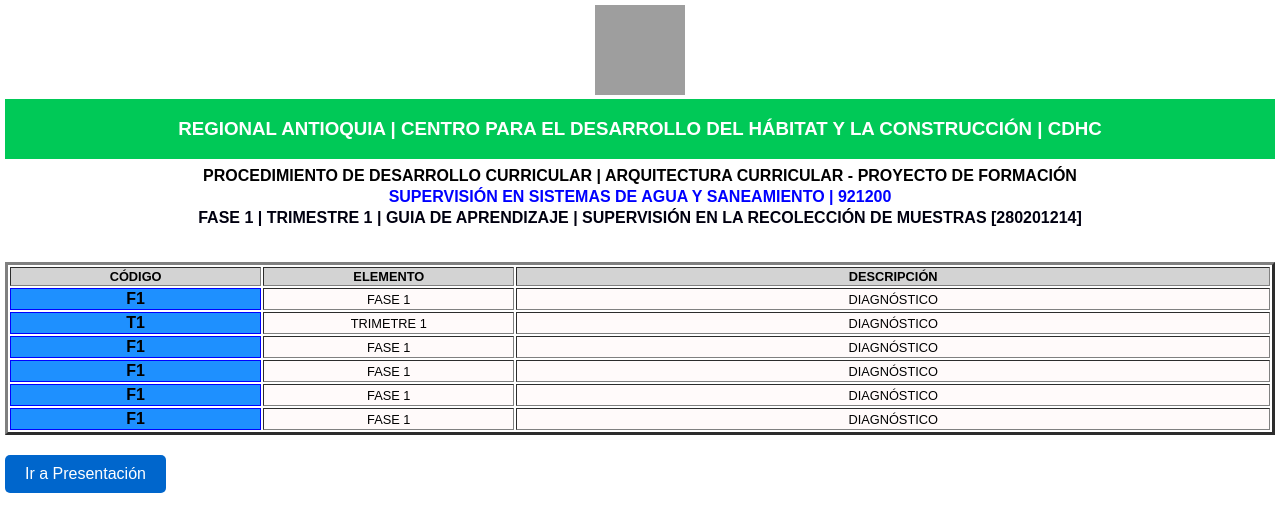
After one commit to DiegoFOsorio860/Arquitectura, a Flask app: page /T1_RecoleccionMuestras in a window 1280 px wide. The commit adds this page. Shown: the top 532 px of the page. Run offline with Flask 3, Linux system fonts and the light colour scheme; parts of the project's set-up code (start-up, migrations or seed data) failed here and were passed over; grey boxes are pictures that could not be loaded.

Commit message:
Actualizando detalles

```diff
--- a/app.py
+++ b/app.py
@@ -11,8 +11,11 @@ from email.mime.text import MIMEText
 
 app = Flask(__name__)
 
-# Cargar datos desde el archivo Excel
-datos = pd.read_excel('02122023 Arquitectura Curricular - Proyecto de Formación.xlsx', sheet_name='TIME')
+# Cargar datos_TIME desde el archivo Excel
+datos_TIME = pd.read_excel('02122023 Arquitectura Curricular - Proyecto de Formación.xlsx', sheet_name='TIME')
+# Cargar datos_TIME desde el archivo Excel
+datos_ARQUITECTURA = pd.read_excel('02122023 Arquitectura Curricular - Proyecto de Formación.xlsx', sheet_name='ARQUITECTURA')
+
 
 @app.route('/')
 def header():
@@ -31,31 +34,31 @@ def mostrar_estructura():
     with open('templates/estructura.html', 'r') as estructura_file:
         estructura_html = estructura_file.read()
 
-    # Suponiendo que 'datos' es un DataFrame que contiene la información necesaria
-    valor1 = datos.iloc[245,2]  # Reemplaza con los índices correspondientes
-    valor2 = datos.iloc[245,3]  # Reemplaza con los índices correspondientes
-    valor2 = round(valor2, 2)*100  # Redondear a 2 decimales
-    valor3 = datos.iloc[245,4]  # Reemplaza con los índices correspondientes
-    valor4 = datos.iloc[245,5]  # Reemplaza con los índices correspondientes
-    valor4 = round(valor4, 2)*100  # Redondear a 2 decimales
-    valor5 = datos.iloc[245,6]  # Reemplaza con los índices correspondientes
-    valor6 = datos.iloc[194,2]  # Reemplaza con los índices correspondientes
-    valor7 = datos.iloc[194,3]  # Reemplaza con los índices correspondientes
-    valor7 = round(valor7,2)*100
-    valor8 = datos.iloc[194,4]  # Reemplaza con los índices correspondientes
-    valor9 = datos.iloc[194,5]  # Reemplaza con los índices correspondientes
-    valor9 = round(valor9,2)*100
-    valor10 = datos.iloc[223,2]  # Reemplaza con los índices correspondientes
-    valor11 = datos.iloc[223,3]  # Reemplaza con los índices correspondientes
-    valor11 = round(valor11,2)*100
-    valor12 = datos.iloc[223,4]  # Reemplaza con los índices correspondientes
-    valor13 = datos.iloc[223,5]  # Reemplaza con los índices correspondientes
-    valor13 = round(valor13,2)*100
-    # Renderizar la plantilla con los valores extraídos y el contenido de la estructuraaa
-    return render_template('estructura.html', valor1=valor1, valor2=valor2, valor3=valor3,
-                           valor4=valor4,valor5=valor5, valor6=valor6,
-                           valor7 = valor7, valor8 = valor8, valor9 = valor9,
-                           valor10 = valor10, valor11 = valor11, valor12=valor12, valor13=valor13, estructura=estructura_html)
+    # Suponiendo que 'datos_TIME' es un DataFrame que contiene la información necesaria
+    valor_TIME_T1_1 = datos_TIME.iloc[245,2]  # Reemplaza con los índices correspondientes
+    valor_TIME_T1_2 = datos_TIME.iloc[245,3]  # Reemplaza con los índices correspondientes
+    valor_TIME_T1_2 = round(valor_TIME_T1_2, 2)*100  # Redondear a 2 decimales
+    valor_TIME_T1_3 = datos_TIME.iloc[245,4]  # Reemplaza con los índices correspondientes
+    valor_TIME_T1_4 = datos_TIME.iloc[245,5]  # Reemplaza con los índices correspondientes
+    valor_TIME_T1_4 = round(valor_TIME_T1_4, 2)*100  # Redondear a 2 decimales
+    valor_TIME_T1_5 = datos_TIME.iloc[245,6]  # Reemplaza con los índices correspondientes
+    valor_TIME_T1_6 = datos_TIME.iloc[194,2]  # Reemplaza con los índices correspondientes
+    valor_TIME_T1_7 = datos_TIME.iloc[194,3]  # Reemplaza con los índices correspondientes
+    valor_TIME_T1_7 = round(valor_TIME_T1_7,2)*100
+    valor_TIME_T1_8 = datos_TIME.iloc[194,4]  # Reemplaza con los índices correspondientes
+    valor_TIME_T1_9 = datos_TIME.iloc[194,5]  # Reemplaza con los índices correspondientes
+    valor_TIME_T1_9 = round(valor_TIME_T1_9,2)*100
+    valor_TIME_T1_10 = datos_TIME.iloc[223,2]  # Reemplaza con los índices correspondientes
+    valor_TIME_T1_11 = datos_TIME.iloc[223,3]  # Reemplaza con los índices correspondientes
+    valor_TIME_T1_11 = round(valor_TIME_T1_11,2)*100
+    valor_TIME_T1_12 = datos_TIME.iloc[223,4]  # Reemplaza con los índices correspondientes
+    valor_TIME_T1_13 = datos_TIME.iloc[223,5]  # Reemplaza con los índices correspondientes
+    valor_TIME_T1_13 = round(valor_TIME_T1_13,2)*100
+    # Renderizar la plantilla con los valor_TIME_T1_es extraídos y el contenido de la estructuraaa
+    return render_template('estructura.html', valor_TIME_T1_1=valor_TIME_T1_1, valor_TIME_T1_2=valor_TIME_T1_2, valor_TIME_T1_3=valor_TIME_T1_3,
+                           valor_TIME_T1_4=valor_TIME_T1_4,valor_TIME_T1_5=valor_TIME_T1_5, valor_TIME_T1_6=valor_TIME_T1_6,
+                           valor_TIME_T1_7 = valor_TIME_T1_7, valor_TIME_T1_8 = valor_TIME_T1_8, valor_TIME_T1_9 = valor_TIME_T1_9,
+                           valor_TIME_T1_10 = valor_TIME_T1_10, valor_TIME_T1_11 = valor_TIME_T1_11, valor_TIME_T1_12=valor_TIME_T1_12, valor_TIME_T1_13=valor_TIME_T1_13, estructura=estructura_html)
 
 @app.route('/fase1')
 def fase1():
@@ -99,21 +102,77 @@ def trimestre1():
     with open('templates/trimestre1.html', 'r') as trimestre1_file:
         trimestre1_html = trimestre1_file.read()
 
-    return render_template('trimestre1.html', trimestre1=trimestre1_html)
+         # Suponiendo que 'datos_TIME' es un DataFrame que contiene la información necesaria
+    valor_TIME_T1_HIDRAULICA_1 = datos_TIME.iloc[187,2]  # Reemplaza con los índices correspondientes
+    valor_TIME_T1_HIDRAULICA_2 = datos_TIME.iloc[187,3]  # Reemplaza con los índices correspondientes
+    valor_TIME_T1_HIDRAULICA_2 = round(valor_TIME_T1_HIDRAULICA_2, 2)*100  # Redondear a 2 decimales
+    valor_TIME_T1_HIDRAULICA_3 = datos_TIME.iloc[187,4]  # Reemplaza con los índices correspondientes
+    valor_TIME_T1_HIDRAULICA_4 = datos_TIME.iloc[187,5]  # Reemplaza con los índices correspondientes
+    valor_TIME_T1_HIDRAULICA_4 = round(valor_TIME_T1_HIDRAULICA_4, 2)*100  # Redondear a 2 decimales
 
-@app.route('/recoleccion_muestras_T1')
+    # Suponiendo que 'datos_TIME' es un DataFrame que contiene la información necesaria
+    valor_TIME_T1_REC_MUESTRAS_1 = datos_TIME.iloc[188,2]  # Reemplaza con los índices correspondientes
+    valor_TIME_T1_REC_MUESTRAS_2 = datos_TIME.iloc[188,3]  # Reemplaza con los índices correspondientes
+    valor_TIME_T1_REC_MUESTRAS_2 = round(valor_TIME_T1_REC_MUESTRAS_2, 2)*100  # Redondear a 2 decimales
+    valor_TIME_T1_REC_MUESTRAS_3 = datos_TIME.iloc[188,4]  # Reemplaza con los índices correspondientes
+    valor_TIME_T1_REC_MUESTRAS_4 = datos_TIME.iloc[188,5]  # Reemplaza con los índices correspondientes
+    valor_TIME_T1_REC_MUESTRAS_4 = round(valor_TIME_T1_REC_MUESTRAS_4, 2)*100  # Redondear a 2 decimales
+
+        # Suponiendo que 'datos_TIME' es un DataFrame que contiene la información necesaria
+    valor_TIME_T1_INGLES_1 = datos_TIME.iloc[189,2]  # Reemplaza con los índices correspondientes
+    valor_TIME_T1_INGLES_2 = datos_TIME.iloc[189,3]  # Reemplaza con los índices correspondientes
+    valor_TIME_T1_INGLES_2 = round(valor_TIME_T1_INGLES_2, 2)*100  # Redondear a 2 decimales
+    valor_TIME_T1_INGLES_3 = datos_TIME.iloc[189,4]  # Reemplaza con los índices correspondientes
+    valor_TIME_T1_INGLES_4 = datos_TIME.iloc[189,5]  # Reemplaza con los índices correspondientes
+    valor_TIME_T1_INGLES_4 = round(valor_TIME_T1_INGLES_4, 2)*100  # Redondear a 2 decimales
+
+
+    return render_template('trimestre1.html',
+                            valor_TIME_T1_HIDRAULICA_1=valor_TIME_T1_HIDRAULICA_1,
+                           valor_TIME_T1_HIDRAULICA_2= valor_TIME_T1_HIDRAULICA_2,
+                           valor_TIME_T1_HIDRAULICA_3= valor_TIME_T1_HIDRAULICA_3,
+                           valor_TIME_T1_HIDRAULICA_4= valor_TIME_T1_HIDRAULICA_4,
+
+                           valor_TIME_T1_REC_MUESTRAS_1=valor_TIME_T1_REC_MUESTRAS_1,
+                           valor_TIME_T1_REC_MUESTRAS_2= valor_TIME_T1_REC_MUESTRAS_2,
+                           valor_TIME_T1_REC_MUESTRAS_3= valor_TIME_T1_REC_MUESTRAS_3,
+                           valor_TIME_T1_REC_MUESTRAS_4= valor_TIME_T1_REC_MUESTRAS_4,
+
+                           valor_TIME_T1_INGLES_1= valor_TIME_T1_INGLES_1,
+                           valor_TIME_T1_INGLES_2= valor_TIME_T1_INGLES_2,
+                           valor_TIME_T1_INGLES_3= valor_TIME_T1_INGLES_3,
+                           valor_TIME_T1_INGLES_4= valor_TIME_T1_INGLES_4,
+                           trimestre1=trimestre1_html)
+
+@app.route('/T1_RecoleccionMuestras')
 def recoleccion_muestras_T1():
     """
     Muestra la información correspondiente a la fase 3.
-    Lee el contenido de recoleccion_muestras_T1.html y lo renderiza en la plantilla 'recoleccion_muestras_T1.html'.
+    Lee el contenido de T1_RecoleccionMuestras.html y lo renderiza en la plantilla 'T1_RecoleccionMuestras.html'.
     """
-    with open('templates/recoleccion_muestras_T1.html', 'r') as recoleccion_muestras_T1_file:
-        recoleccion_muestras_T1_html = recoleccion_muestras_T1_file.read()
+    with open('templates/T1_RecoleccionMuestras.html', 'r') as T1_RecoleccionMuestras_file:
+        T1_RecoleccionMuestras_html = T1_RecoleccionMuestras_file.read()
 
-    return render_template('recoleccion_muestras_T1.html', recoleccion_muestras_T1=recoleccion_muestras_T1_html)
+    return render_template('T1_RecoleccionMuestras.html', T1_RecoleccionMuestras=T1_RecoleccionMuestras_html)
 
-############################
-############################
+@app.route('/T1_Hidraulica')
+def T1_Hidraulica():
+    """
+    Muestra la información correspondiente a la fase 3.
+    Lee el contenido de T1_Hidraulica.html y lo renderiza en la plantilla 'T1_Hidraulica.html'.
+    """
+    with open('templates/T1_Hidraulica.html', 'r') as T1_Hidraulica_file:
+        T1_Hidraulica_html = T1_Hidraulica_file.read()
+
+    return render_template('T1_Hidraulica.html', T1_Hidraulica=T1_Hidraulica_html)
+
+###############################################################################################
+###############################################################################################
+############################ MODELO DE INTELIGENCIA ARTIFICIAL ################################
+###############################################################################################
+###############################################################################################
+
+
 
 @app.route('/objetivos')
 def mostrar_objetivos():
@@ -175,7 +234,7 @@ def formulario():
 
 @app.route('/submit_form', methods=['POST'])
 def submit_form():
-    # Obtener los datos del formulario
+    # Obtener los datos_TIME del formulario
     nombre = request.form['nombre']
     tipo_identificacion = request.form['tipoIdentificacion']
     numero = request.form['numero']
--- /dev/null
+++ b/templates/T1_RecoleccionMuestras.html
@@ -0,0 +1,118 @@
+<!DOCTYPE html>
+<html>
+<head>
+    <meta charset="UTF-8">
+    <title>PRESENTACIÓN</title>
+    <style>
+        body {
+            font-family: Arial, sans-serif;
+            margin: 5px;
+        }
+
+        h1 {
+            text-align: center;
+        }
+
+        p {
+            text-align: justify;
+        }
+
+        ul {
+            margin-top: 10px;
+            padding-left: 10px;
+        }
+
+        .logo-container {
+            text-align: center;
+        }
+
+        .title {
+            background-color: rgb(0, 201, 87);
+            color: white;
+            padding: 0.1px;
+            text-align: center;
+        }
+
+        .title-container {
+            text-align: center;
+        }
+
+        /* Agregué un estilo para las celdas de la tabla */
+        th, td {
+            background-color: lightgrey;
+            height: 4px;
+        }
+    </style>
+</head>
+<body>
+    <div class="logo-container">
+        <img src="https://certificadossena.net/wp-content/uploads/2022/10/logo-sena-verde-complementario-svg-2022.svg" alt="Logo SENA" style="width: 90px; height: 90px;">
+    </div>
+
+    <div class="title" style="margin-bottom: 1px;">
+        <h3 id="moving-title">REGIONAL ANTIOQUIA | CENTRO PARA EL DESARROLLO DEL HÁBITAT Y LA CONSTRUCCIÓN | CDHC</h3>
+    </div>
+
+    <div class="title-container" style="margin-bottom: 1px;">
+        <h2 style="font-size: 100%; margin-bottom: 0; line-height: 0.5;"><b>PROCEDIMIENTO DE DESARROLLO CURRICULAR | ARQUITECTURA CURRICULAR - PROYECTO DE FORMACIÓN</b></h2>
+        <h2 style="font-size: 100%; color: blue; margin-bottom: 0; line-height: 0.5;"><b>SUPERVISIÓN EN SISTEMAS DE AGUA Y SANEAMIENTO | 921200</b></h2>
+        <h2 style="font-size: 100%; color: rgb(0, 0, 16); margin-bottom: 0; line-height: 0.5;"><b> FASE 1 | TRIMESTRE 1 | GUIA DE APRENDIZAJE | SUPERVISIÓN EN LA RECOLECCIÓN DE MUESTRAS [280201214]</b></h2>
+        <!-- Agregué un párrafo vacío como separador -->
+        <p style="margin-bottom: 40px;"></p>
+
+            <link rel="stylesheet" href="{{ url_for('static', filename='styles_button.css') }}"> <!-- Enlaza tu archivo CSS -->
+            <link rel="stylesheet" href="{{ url_for('static', filename='arrow-animation.css') }}"> <!-- Enlaza tu archivo de animación de flecha -->
+        </div>
+</body>
+
+<!-- Tabla 1 - HIDRAULICA -->
+<table border='3px' width='100%' style='margin-bottom: 20px;'>
+    <tr>
+        <td colspan="1" style='background-color: lightgrey; height: 5x; text-align: center; font-size: 80%; width: 20%; '><b>CÓDIGO</b> </td>
+        <td colspan="1" style='background-color: lightgrey; height: 5x; text-align: center; font-size: 80%; width: 20%;' ><b>ELEMENTO</b> </td>
+        <td colspan="1" style='background-color: lightgrey; height: 5x; text-align: center; font-size: 80%; width: 60%;' ><b>DESCRIPCIÓN</b> </td>
+    </tr>
+    <tr>
+        <th style='background-color: DodgerBlue; height: 4x; border: 1px solid blue; text-align: center; width: 20%;'> <b> F1 </b> </th>
+        <td colspan="1" style='background-color: rgb(255, 250, 250); height: 5x; text-align: center; font-size: 80%; width: 20%;' > FASE 1 </td>
+        <td colspan="1" style='background-color: rgb(255, 250, 250); height: 5x; text-align: center; font-size: 80%; width: 80%;' > DIAGNÓSTICO </td>
+    </tr>
+    <tr>
+        <th style='background-color: DodgerBlue; height: 4x; border: 1px solid blue; text-align: center; width: 20%;'> <b> T1 </b> </th>
+        <td colspan="1" style='background-color: rgb(255, 250, 250); height: 5x; text-align: center; font-size: 80%; width: 20%;' > TRIMETRE 1 </td>
+        <td colspan="1" style='background-color: rgb(255, 250, 250); height: 5x; text-align: center; font-size: 80%; width: 80%;' > DIAGNÓSTICO </td>
+    </tr>
+    <tr>
+        <th style='background-color: DodgerBlue; height: 4x; border: 1px solid blue; text-align: center; width: 20%;'> <b> F1 </b> </th>
+        <td colspan="1" style='background-color: rgb(255, 250, 250); height: 5x; text-align: center; font-size: 80%; width: 20%;' > FASE 1 </td>
+        <td colspan="1" style='background-color: rgb(255, 250, 250); height: 5x; text-align: center; font-size: 80%; width: 80%;' > DIAGNÓSTICO </td>
+    </tr>
+    <tr>
+        <th style='background-color: DodgerBlue; height: 4x; border: 1px solid blue; text-align: center; width: 20%;'> <b> F1 </b> </th>
+        <td colspan="1" style='background-color: rgb(255, 250, 250); height: 5x; text-align: center; font-size: 80%; width: 20%;' > FASE 1 </td>
+        <td colspan="1" style='background-color: rgb(255, 250, 250); height: 5x; text-align: center; font-size: 80%; width: 80%;' > DIAGNÓSTICO </td>
+    </tr>
+    <tr>
+        <th style='background-color: DodgerBlue; height: 4x; border: 1px solid blue; text-align: center; width: 20%;'> <b> F1 </b> </th>
+        <td colspan="1" style='background-color: rgb(255, 250, 250); height: 5x; text-align: center; font-size: 80%; width: 20%;' > FASE 1 </td>
+        <td colspan="1" style='background-color: rgb(255, 250, 250); height: 5x; text-align: center; font-size: 80%; width: 80%;' > DIAGNÓSTICO </td>
+    </tr>
+    <tr>
+        <th style='background-color: DodgerBlue; height: 4x; border: 1px solid blue; text-align: center; width: 20%;'> <b> F1 </b> </th>
+        <td colspan="1" style='background-color: rgb(255, 250, 250); height: 5x; text-align: center; font-size: 80%; width: 20%;' > FASE 1 </td>
+        <td colspan="1" style='background-color: rgb(255, 250, 250); height: 5x; text-align: center; font-size: 80%; width: 80%;' > DIAGNÓSTICO </td>
+    </tr>
+</table>
+
+
+
+
+
+
+</html>
+    <!-- Botón en la parte inferior -->
+    <div class="button-container">
+        <a href="/" class="button">Ir a Presentación </a>
+    </div>
+</body>
+</html>
```
Also changed, not shown: templates/T1_Hidraulica.html (renamed from templates/recoleccion_muestras_T1.html, +1 -12 lines), templates/estructura.html (+14 -14 lines), templates/trimestre1.html (+29 -15 lines).
